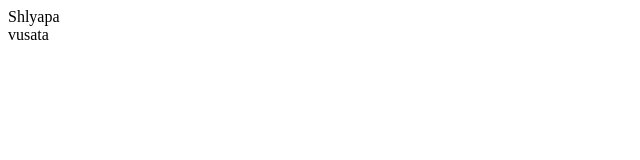
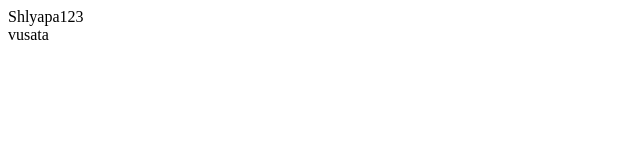
Before and after one commit to PIpatii/my-project1, a plain HTML site: page index.html in a window 1280 px wide. Shown: the full height of the page, 0-640 px from the left. Drawn offline with Linux system fonts and the light colour scheme.

Commit message:
Update index.html

```diff
--- a/index.html
+++ b/index.html
@@ -7,7 +7,7 @@
 
 </head>
 <body>
-    <header>Shlyapa</header>
+    <header>Shlyapa123</header>
     <main>vusata</main>
     <footer></footer>
 
```
